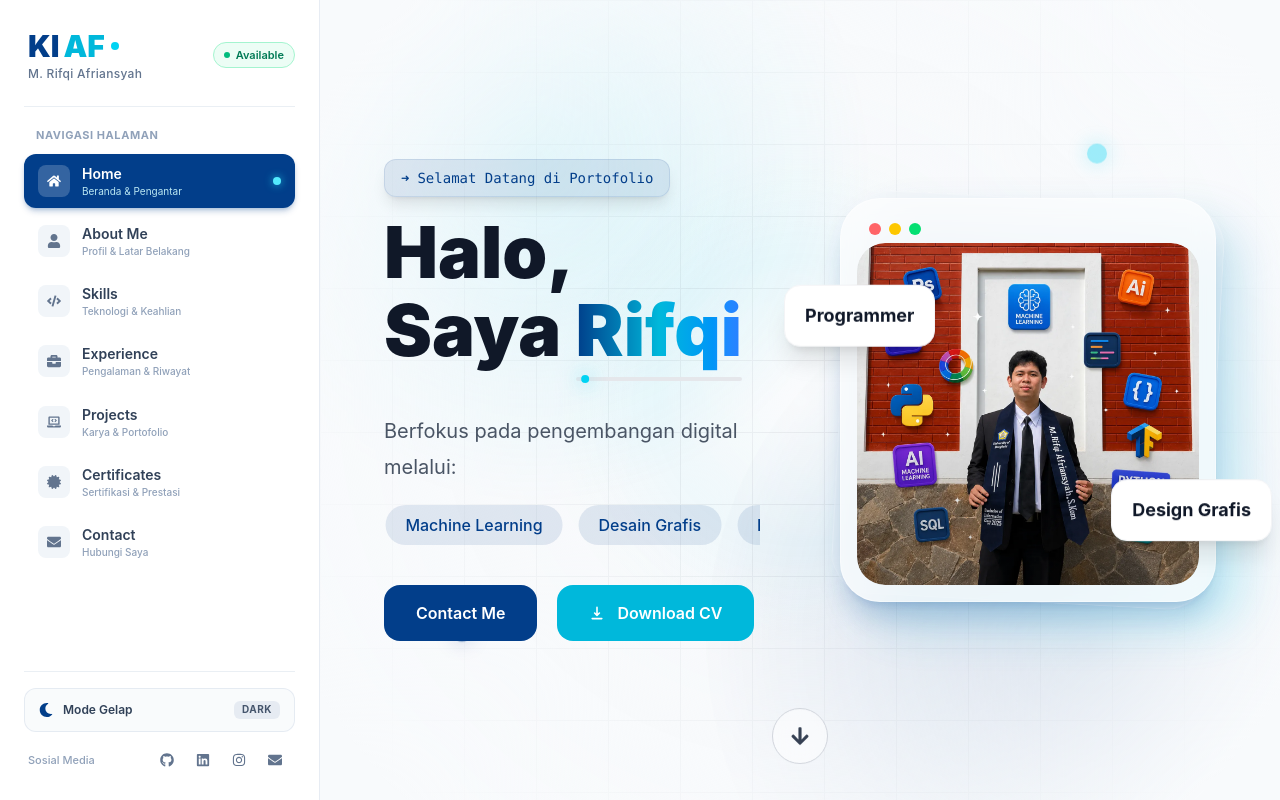
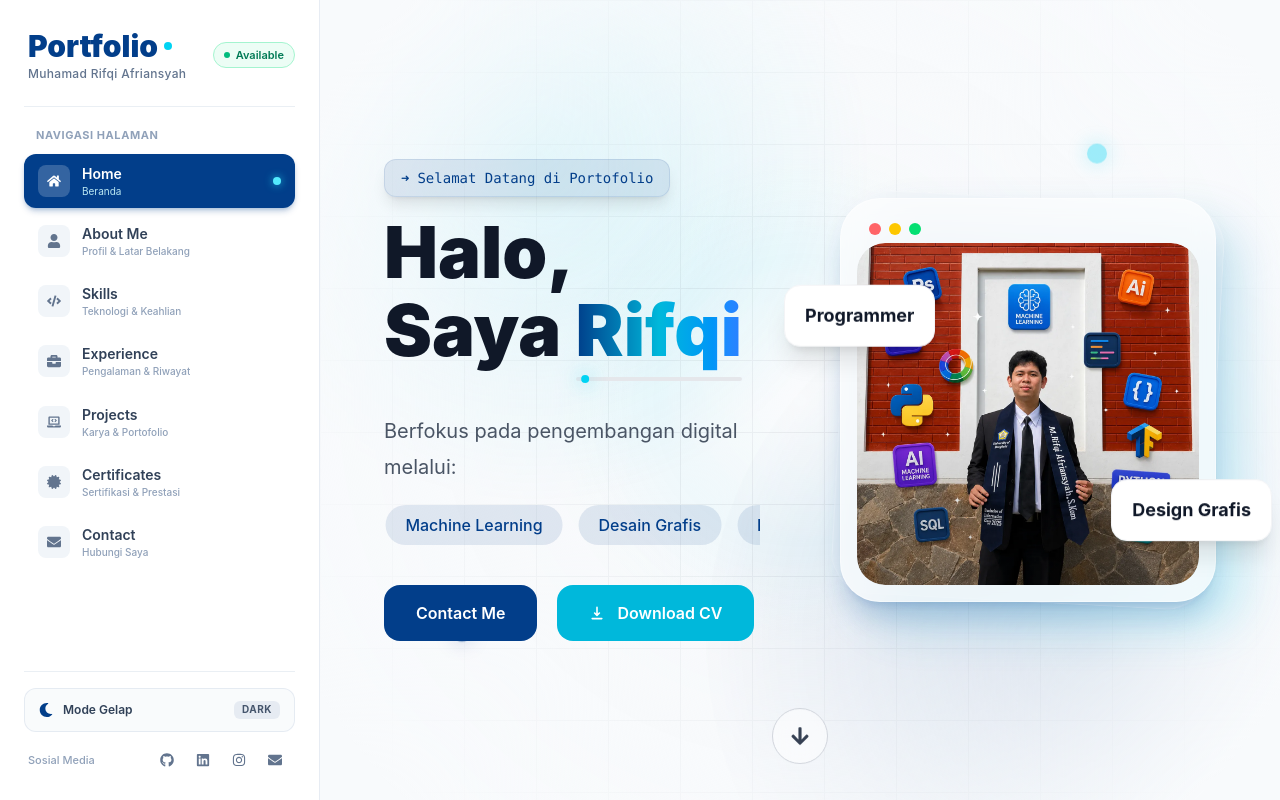
Before and after one commit to rifqiafr/Portofolio, a React (Vite) app: page / in a window 1280 px wide. Built offline with nearby package versions, Linux system fonts and the light colour scheme.

Commit message:
chore: update brand title and name in sidebar

```diff
--- a/src/components/layout/Sidebar.jsx
+++ b/src/components/layout/Sidebar.jsx
@@ -23,7 +23,7 @@ function Sidebar({ activeSection, onNavigate }) {
   const { darkMode, setDarkMode } = useContext(ThemeContext);
 
   const navItems = [
-    { id: "home", label: "Home", icon: FaHome, subtitle: "Beranda & Pengantar" },
+    { id: "home", label: "Home", icon: FaHome, subtitle: "Beranda" },
     { id: "about", label: "About Me", icon: FaUser, subtitle: "Profil & Latar Belakang" },
     { id: "skills", label: "Skills", icon: FaCode, subtitle: "Teknologi & Keahlian" },
     { id: "experience", label: "Experience", icon: FaBriefcase, subtitle: "Pengalaman & Riwayat" },
@@ -189,8 +189,7 @@ function Sidebar({ activeSection, onNavigate }) {
                           key={item.id}
                           type="button"
                           onClick={() => handleItemClick(item.id)}
-                          className={`flex items-center gap-3.5 px-3.5 py-3 rounded-xl text-left text-sm font-medium transition cursor-pointer min-h-[44px] focus-visible:outline-none focus-visible:ring-2 focus-visible:ring-cyan-500 ${
-                            isActive
+                          className={`flex items-center gap-3.5 px-3.5 py-3 rounded-xl text-left text-sm font-medium transition cursor-pointer min-h-[44px] focus-visible:outline-none focus-visible:ring-2 focus-visible:ring-cyan-500 ${isActive
                             ? "bg-[#023E8A] text-white shadow-md shadow-[#023E8A]/25 dark:bg-cyan-500/20 dark:text-cyan-300 dark:border dark:border-cyan-400/30"
                             : "text-slate-700 dark:text-slate-300 hover:bg-slate-100 dark:hover:bg-slate-800/60"
                             }`}
@@ -262,12 +261,11 @@ function Sidebar({ activeSection, onNavigate }) {
               className="group flex flex-col text-left focus-visible:outline-none focus-visible:ring-2 focus-visible:ring-cyan-500 rounded-lg p-1 cursor-pointer"
             >
               <div className="flex items-center gap-1 text-2xl xl:text-3xl font-black text-[#023E8A] dark:text-white transition duration-300 group-hover:scale-[1.02]">
-                <span>KI</span>
-                <span className="text-cyan-500">AF</span>
+                <span>Portfolio</span>
                 <span className="inline-block h-2 w-2 rounded-full bg-cyan-400 ml-0.5 group-hover:scale-125 transition" />
               </div>
               <span className="text-xs font-medium text-slate-500 dark:text-slate-400 tracking-wide mt-0.5">
-                M. Rifqi Afriansyah
+                Muhamad Rifqi Afriansyah
               </span>
             </button>
 
@@ -295,16 +293,14 @@ function Sidebar({ activeSection, onNavigate }) {
                   type="button"
                   onClick={() => handleItemClick(item.id)}
                   aria-current={isActive ? "page" : undefined}
-                  className={`group relative flex items-center justify-between w-full px-3.5 py-2.5 rounded-xl text-left text-sm font-medium transition duration-200 cursor-pointer min-h-[46px] focus-visible:outline-none focus-visible:ring-2 focus-visible:ring-cyan-500 ${
-                    isActive
+                  className={`group relative flex items-center justify-between w-full px-3.5 py-2.5 rounded-xl text-left text-sm font-medium transition duration-200 cursor-pointer min-h-[46px] focus-visible:outline-none focus-visible:ring-2 focus-visible:ring-cyan-500 ${isActive
                     ? "bg-[#023E8A] text-white shadow-md shadow-[#023E8A]/25 dark:bg-gradient-to-r dark:from-cyan-500/20 dark:to-blue-600/20 dark:text-cyan-300 dark:border dark:border-cyan-500/30"
                     : "text-slate-700 dark:text-slate-300 hover:bg-slate-100/90 dark:hover:bg-slate-800/60 hover:text-[#023E8A] dark:hover:text-cyan-300"
                     }`}
                 >
                   <div className="flex items-center gap-3 min-w-0">
                     <span
-                      className={`flex h-8 w-8 shrink-0 items-center justify-center rounded-lg transition duration-200 ${
-                        isActive
+                      className={`flex h-8 w-8 shrink-0 items-center justify-center rounded-lg transition duration-200 ${isActive
                         ? "bg-white/20 text-white dark:bg-cyan-500/30 dark:text-cyan-200"
                         : "bg-slate-100 text-slate-500 group-hover:bg-white group-hover:text-[#023E8A] dark:bg-slate-800/80 dark:text-slate-400 dark:group-hover:bg-slate-700 dark:group-hover:text-cyan-400"
                         }`}
@@ -314,8 +310,7 @@ function Sidebar({ activeSection, onNavigate }) {
                     <div className="flex flex-col min-w-0">
                       <span className="font-semibold truncate">{item.label}</span>
                       <span
-                        className={`text-[10px] truncate ${
-                          isActive
+                        className={`text-[10px] truncate ${isActive
                           ? "text-cyan-100/90 dark:text-cyan-300/80 font-normal"
                           : "text-slate-400 dark:text-slate-500 group-hover:text-slate-600 dark:group-hover:text-slate-400"
                           }`}
```
Lines whose indentation alone changed are shown as unchanged.
